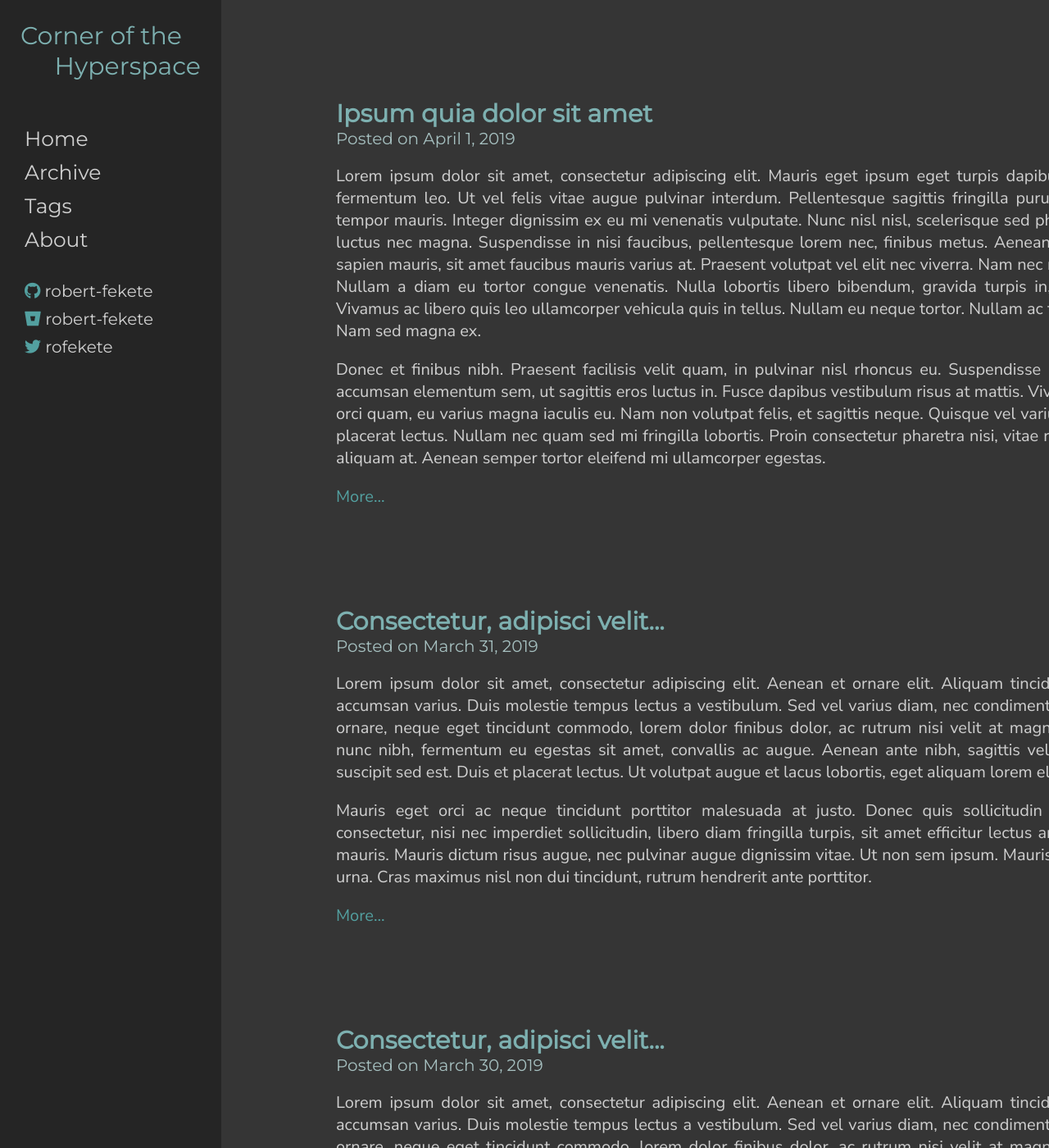
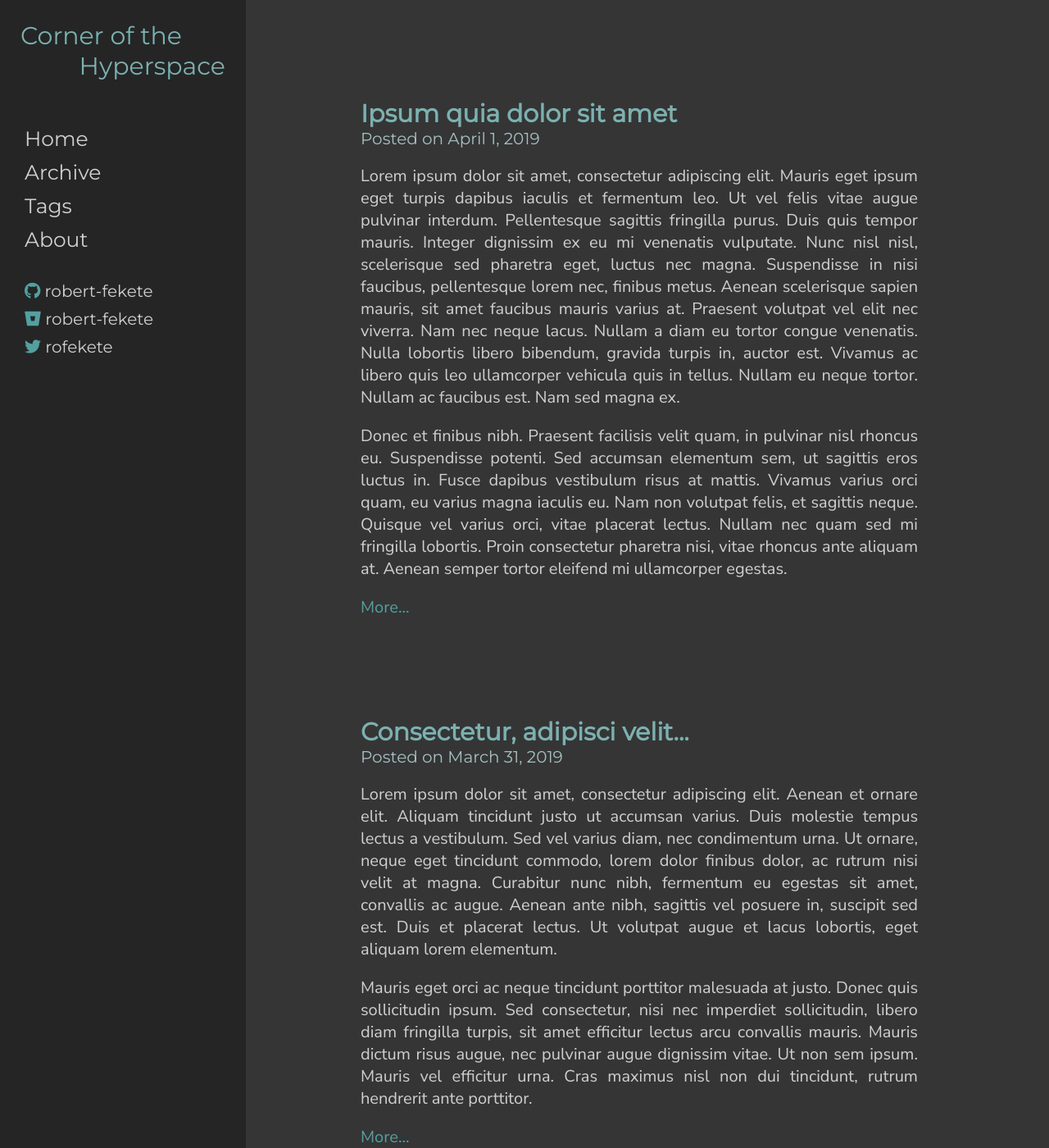
Before and after one commit to robert-fekete/robert-fekete.github.io, a Jekyll site: the page built from index.html, in a window 1280 px wide and 1400 px high. Shown: the whole window at 82% size. Built offline with Jekyll 4.4.1, drawn with Linux system fonts in a browser that asks for light colours; nearby versions of some CDN libraries; the list of posts is cut into pages by our own code.

Commit message:
Turning px to rem in position values

```diff
--- a/_sass/position.scss
+++ b/_sass/position.scss
@@ -1,4 +1,4 @@
-$navbar_width: 270px;
-$content_padding: 120px;
-$content_width: 1000px;
-$footer_padding: 60px;
+$navbar_width: 30rem;
+$content_padding: 12rem;
+$content_width: 70rem;
+$footer_padding: 6rem;
```
